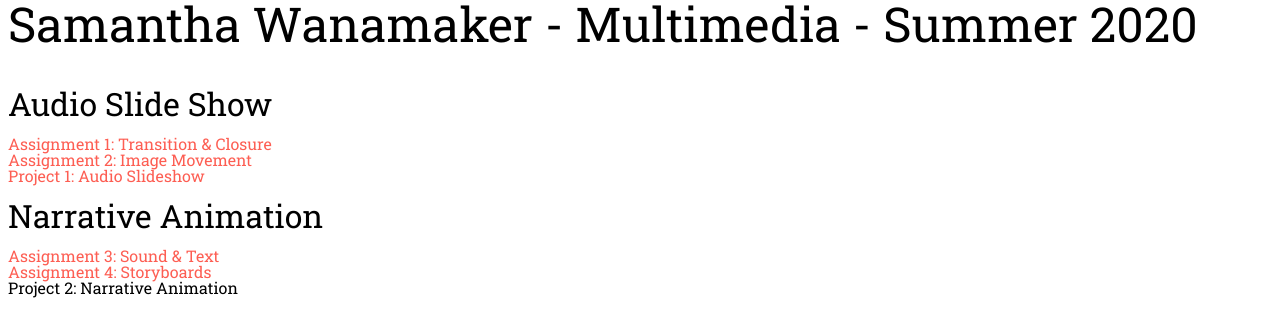
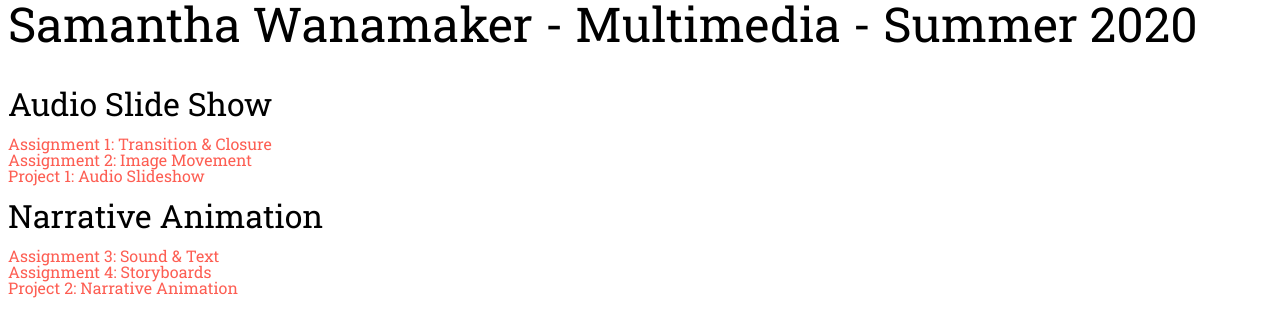
Before and after one commit to swanamak/swanamak.github.io, a plain HTML site: page index.html in a window 1280 px wide. Drawn offline with Linux system fonts and the light colour scheme.

Commit message:
project2

```diff
--- a/index.html
+++ b/index.html
@@ -20,7 +20,7 @@
             <h2 class="title">Narrative Animation</h2>
             <p><a href="https://youtu.be/8DzbYCgJ2Ok">Assignment 3: Sound & Text</a></p>
             <p><a href="files/storyboard.pdf">Assignment 4: Storyboards</a></p>
-            <p>Project 2: Narrative Animation</p>
+            <p><a href="https://youtu.be/wLlL8vWaIHo">Project 2: Narrative Animation</a></p>
         </div>
     </div>
 </body>
```
